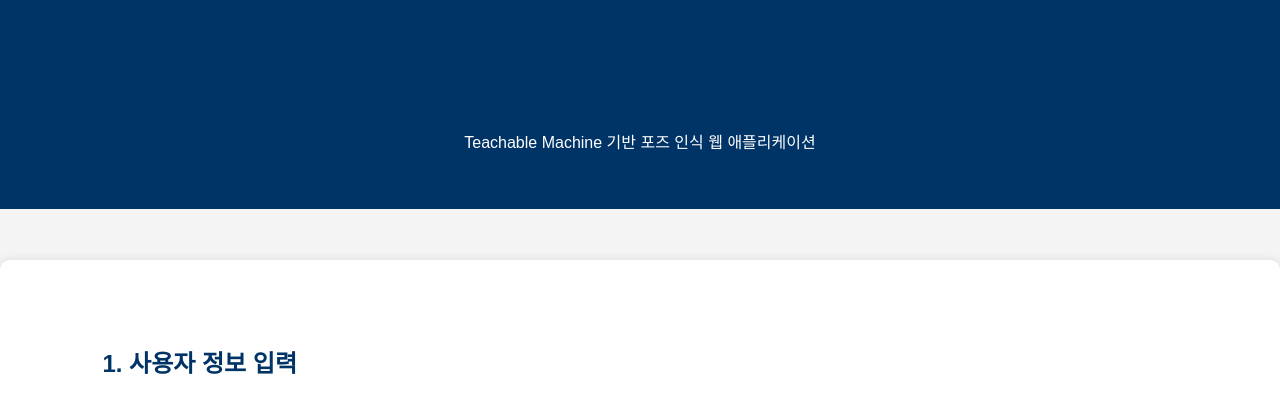
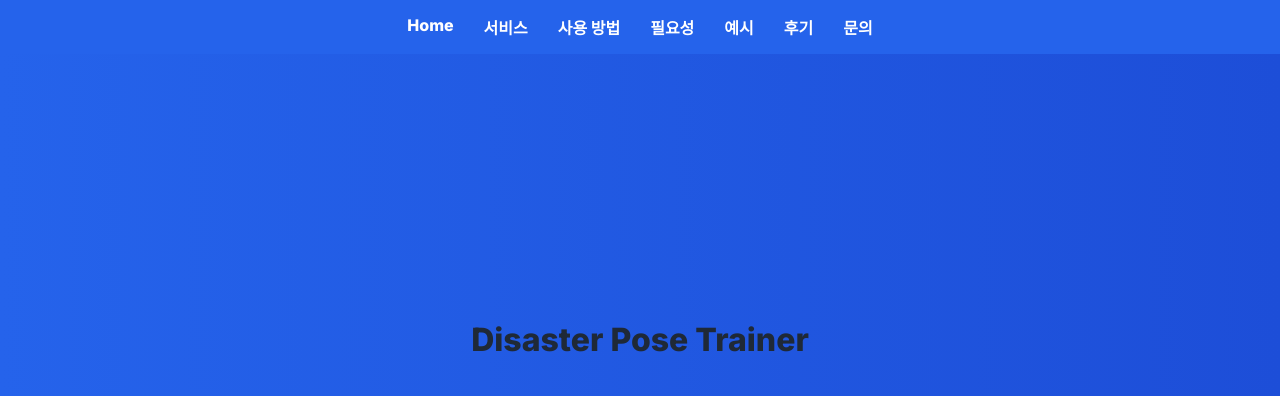
Before and after one commit to yjihyun708/safe, a Flask app: page / in a window 1280 px wide. Shown: the top 396 px of the page. Run offline with Flask 3, Linux system fonts and the light colour scheme; some libraries are stand-ins or nearby versions.

Commit message:
css 1차

```diff
--- a/app.py
+++ b/app.py
@@ -12,9 +12,14 @@ app = Flask(__name__)
 def index():
     return render_template('index.html')
 
+@app.route("/main")
+def main():
+    return render_template("main.html")
+
 @app.route('/action', methods=['GET'])
 def action():
     index = request.args.get('index')
+    print(f"동작 인식됨: {index}")
     # print(f"[INFO] Received index: {index}")
 
     # time.sleep(2)  # 포커스 전환 시간
@@ -30,7 +35,8 @@ def action():
     else:
         return "Invalid index", 400
 
-    return f"Action {index} executed", 200
+    return "ok"
+    # return f"Action {index} executed", 200
 
 # if __name__ == '__main__':
 #     public_url = ngrok.connect(5000)
--- a/templates/index.html
+++ b/templates/index.html
@@ -3,108 +3,288 @@
 <head>
   <meta charset="UTF-8">
   <meta name="viewport" content="width=device-width, initial-scale=1.0">
-    <title>재난 대비 포즈 훈련</title>
-    <link rel="stylesheet" href="https://cdnjs.cloudflare.com/ajax/libs/font-awesome/6.0.0/css/all.min.css">
+  <title>Disaster Pose Trainer</title>
+  <link href="https://fonts.googleapis.com/css2?family=Inter:wght@400;600;800&display=swap" rel="stylesheet">
   <style>
+    * { box-sizing: border-box; }
     body {
-            font-family: 'Arial', sans-serif;
+      font-family: 'Inter', sans-serif;
       margin: 0;
-            padding: 0;
-            background-color: #f4f4f4;
+      background-color: #f9fafb;
+      scroll-behavior: smooth;
     }
-        header, section, footer {
-            padding: 5vw 8vw;
-            margin: auto;
+    nav {
+      position: fixed;
+      top: 0;
+      width: 100%;
+      background-color: #2563eb;
+      color: white;
+      display: flex;
+      justify-content: center;
+      gap: 30px;
+      padding: 15px;
+      z-index: 1000;
     }
-        header {
-            background: #003366;
+    nav a {
+      color: white;
+      text-decoration: none;
+      font-weight: bold;
+    }
+    section {
+      max-width: 1080px;
+      margin: 0 auto;
+      padding: 80px 20px;
+    }
+    h1, h2 {
+      color: #1f2937;
+    }
+    .intro {
+      display: flex;
+      flex-direction: column;
+      align-items: center;
+      justify-content: center;
+      height: 100vh;
+      background: linear-gradient(to right, #2563eb, #1d4ed8);
       color: white;
       text-align: center;
-            padding-top: 40px;
-            padding-bottom: 40px;
+      padding-top: 60px;
     }
-        section {
+    .intro input {
+      padding: 12px;
+      font-size: 1rem;
+      border-radius: 8px;
+      border: none;
+      margin-top: 20px;
+      width: 300px;
+    }
+    .intro button {
+      padding: 12px 24px;
+      margin-top: 16px;
+      font-size: 1rem;
+      background: #1e40af;
+      border: none;
+      color: white;
+      border-radius: 8px;
+      cursor: pointer;
+    }
+    canvas {
+      border-radius: 8px;
       background: white;
-            margin-top: 4vw;
-            border-radius: 10px;
-            box-shadow: 0 0 10px rgba(0,0,0,0.1);
+      margin-top: 20px;
+      box-shadow: 0 4px 12px rgba(0,0,0,0.1);
     }
-        h1, h2 {
-            color: #003366;
+    #label-container div {
+      font-size: 1rem;
+      color: #374151;
     }
-        img {
+    img.responsive {
       width: 100%;
+      max-width: 600px;
       height: auto;
-            border-radius: 10px;
+      display: block;
+      margin: 20px auto;
     }
     footer {
-            background: #003366;
+      background-color: #1f2937;
       color: white;
       text-align: center;
-            padding: 20px 0;
-            margin-top: 40px;
+      padding: 30px 0;
     }
-        @media screen and (max-width: 768px) {
-            header, section {
-                padding: 6vw;
+    .review-form textarea {
+      width: 100%;
+      padding: 10px;
+      margin-top: 10px;
+      border-radius: 8px;
+      border: 1px solid #ccc;
+      resize: vertical;
+      min-height: 80px;
     }
-            h1 {
-                font-size: 6vw;
-            }
-            h2 {
-                font-size: 5vw;
-            }
+    .review-form button {
+      background-color: #2563eb;
+      color: white;
+      padding: 10px 20px;
+      margin-top: 10px;
+      border: none;
+      border-radius: 8px;
+      cursor: pointer;
     }
   </style>
 </head>
 <body>
-    <header>
-        <h1>재난 대비 포즈 인식 훈련</h1>
-        <p>Teachable Machine 기반 포즈 인식 웹 애플리케이션</p>
-    </header>
+  <nav>
+    <a href="#intro">Home</a>
+    <a href="#core-service">서비스</a>
+    <a href="#how-it-works">사용 방법</a>
+    <a href="#why-needed">필요성</a>
+    <a href="#examples">예시</a>
+    <a href="#reviews">후기</a>
+    <a href="#contact">문의</a>
+  </nav>
 
-    <section id="home">
-        <h2>1. 사용자 정보 입력</h2>
-        <img src="{{ url_for('static', filename='1_user_input.png') }}" alt="사용자 정보 입력">
-    </section>
+  <div class="intro" id="intro">
+    <h1>Disaster Pose Trainer</h1>
+    <p>AI 포즈 인식을 통한 재난 훈련 시뮬레이션</p>
+    <input type="text" id="tm_model_key" placeholder="Teachable Machine 모델 키 입력"/>
+    <button onclick="scrollToMain()">훈련 시작하기</button>
+  </div>
 
-    <section id="service">
+  <section id="core-service">
     <h2>2. 핵심 서비스</h2>
-        <p>Teachable Machine의 포즈 인식 기술을 활용하여 재난 상황에서의 반응 훈련을 가능하게 합니다.</p>
-        <img src="{{ url_for('static', filename='2_core_service.png') }}" alt="핵심 서비스">
+    <p>Teachable Machine 기반 포즈 인식으로 재난 대응 훈련 동작을 실시간으로 분석합니다.</p>
+    <canvas id="canvas"></canvas>
+    <div id="label-container"></div>
   </section>
 
   <section id="how-it-works">
-        <h2>3. 사용 방법과 원리</h2>
-        <p>1단계: 모델 키 입력 → 2단계: 웹캠 인식 시작 → 3단계: 인식 결과 확인 및 키 입력 전송</p>
-        <img src="{{ url_for('static', filename='3_how_it_works.png') }}" alt="사용 방법">
+    <h2>3. 사용 방법 및 원리</h2>
+    <p>
+      1. 사용자 정보 입력 후 '훈련 시작하기' 클릭<br>
+      2. 웹캠이 자동으로 켜지고 포즈 인식 시작<br>
+      3. 인식된 포즈 결과가 실시간으로 표시되며 서버로 전송됩니다.
+    </p>
   </section>
 
   <section id="why-needed">
     <h2>4. 왜 이 서비스가 필요한가요?</h2>
-        <p>반복적인 훈련을 위한 시뮬레이션 도구로 활용할 수 있으며, 실제 대피 훈련의 한계를 극복할 수 있습니다.</p>
-        <img src="{{ url_for('static', filename='4_why_needed.png') }}" alt="필요성 설명">
+    <p>
+      실제 재난은 자주 일어나지 않아 훈련이 부족한 경우가 많습니다.<br>
+      본 시스템은 언제 어디서나 반복 가능한 훈련을 가능하게 하며,<br>
+      실제 위기 상황에서의 대처 능력을 향상시킬 수 있도록 돕습니다.
+    </p>
   </section>
 
   <section id="examples">
-        <h2>5. 사용 예시 및 사례</h2>
-        <p>포즈를 취하면 해당 동작이 인식되어 실시간으로 키보드 입력으로 전송됩니다.</p>
-        <img src="{{ url_for('static', filename='5_example.png') }}" alt="사용 예시">
+    <h2>5. 사용 예시</h2>
+    <p>포즈 인식 훈련 중 사용자의 실제 동작이 아래에 표시됩니다. (웹캠 캡처 이미지)</p>
+    <canvas id="snapshot" width="300" height="300" style="border-radius: 10px; display:block; margin:auto; border:1px solid #ccc;"></canvas>
   </section>
 
   <section id="reviews">
-        <h2>6. 사용 후기</h2>
-        <img src="{{ url_for('static', filename='6_reviews.png') }}" alt="사용 후기">
+    <h2>6. 사용자 후기</h2>
+    <p>여러분의 사용 후기를 남겨주세요!</p>
+    <form class="review-form" onsubmit="submitReview(event)">
+      <textarea id="reviewText" placeholder="여기에 후기를 입력해주세요..."></textarea>
+      <button type="submit">후기 제출</button>
+    </form>
+    <div id="review-list" style="margin-top:20px;"></div>
   </section>
 
   <section id="contact">
     <h2>7. 문의처</h2>
-        <p><strong>개발자:</strong> 장덕진<br><strong>이메일:</strong> jdj931013@ptsaebit.es.kr</p>
-        <img src="{{ url_for('static', filename='7_contact.png') }}" alt="문의처">
+    <p>
+      개발자: 장덕진<br>
+      이메일: jdj931013@ptsaebit.es.kr
+    </p>
   </section>
 
   <footer>
-        <p>&copy; 2025 Disaster Pose Trainer. All rights reserved.</p>
+    &copy; 2025 Disaster Pose Trainer. All rights reserved.
   </footer>
+
+  <script src="https://cdn.jsdelivr.net/npm/@tensorflow/tfjs@1.3.1/dist/tf.min.js"></script>
+  <script src="https://cdn.jsdelivr.net/npm/@teachablemachine/pose@0.8/dist/teachablemachine-pose.min.js"></script>
+  <script>
+    function scrollToMain() {
+      const key = document.getElementById("tm_model_key").value.trim();
+      if (!key || key.length < 8) {
+        alert("유효한 모델 키를 입력해주세요 (8자 이상).");
+        return;
+      }
+      sessionStorage.setItem("modelKey", key);
+      document.getElementById("core-service").scrollIntoView({ behavior: 'smooth' });
+      setTimeout(init, 800);
+    }
+
+    let model, webcam, ctx, labelContainer, maxPredictions;
+
+    async function init() {
+      const tm_model_key = sessionStorage.getItem("modelKey");
+      const URL = `https://teachablemachine.withgoogle.com/models/${tm_model_key}/`;
+      const modelURL = URL + "model.json";
+      const metadataURL = URL + "metadata.json";
+
+      model = await tmPose.load(modelURL, metadataURL);
+      maxPredictions = model.getTotalClasses();
+
+      const size = 300;
+      webcam = new tmPose.Webcam(size, size, true);
+      await webcam.setup();
+      await webcam.play();
+      window.requestAnimationFrame(loop);
+
+      const canvas = document.getElementById("canvas");
+      canvas.width = size;
+      canvas.height = size;
+      ctx = canvas.getContext("2d");
+      labelContainer = document.getElementById("label-container");
+      labelContainer.innerHTML = "";
+      for (let i = 0; i < maxPredictions; i++) {
+        labelContainer.appendChild(document.createElement("div"));
+      }
+    }
+
+    async function loop() {
+      webcam.update();
+      await predict();
+      window.requestAnimationFrame(loop);
+
+      // snapshot 캡처
+      const snapCanvas = document.getElementById('snapshot');
+      const snapCtx = snapCanvas.getContext("2d");
+      snapCtx.drawImage(webcam.canvas, 0, 0, snapCanvas.width, snapCanvas.height);
+    }
+
+    var prev_action_time = new Date().getTime();
+
+    async function predict() {
+      const { pose, posenetOutput } = await model.estimatePose(webcam.canvas);
+      const prediction = await model.predict(posenetOutput);
+
+      let action_index = -1;
+      let action_prop = -1;
+
+      for (let i = 0; i < maxPredictions; i++) {
+        const classPrediction = prediction[i].className + ": " + prediction[i].probability.toFixed(2);
+        if (prediction[i].probability > action_prop) {
+          action_prop = prediction[i].probability;
+          action_index = i;
+        }
+        labelContainer.childNodes[i].innerHTML = classPrediction;
+      }
+
+      const cur_action_time = new Date().getTime();
+      const diff_time = cur_action_time - prev_action_time;
+
+      if (diff_time > 200) {
+        prev_action_time = cur_action_time;
+        sendAction(action_index);
+      }
+
+      drawPose(pose);
+    }
+
+    async function sendAction(action_index) {
+      await fetch('/action?index=' + action_index);
+    }
+
+    function drawPose(pose) {
+      if (webcam.canvas && pose) {
+        ctx.drawImage(webcam.canvas, 0, 0);
+        const minPartConfidence = 0.5;
+        tmPose.drawKeypoints(pose.keypoints, minPartConfidence, ctx);
+        tmPose.drawSkeleton(pose.keypoints, minPartConfidence, ctx);
+      }
+    }
+
+    function submitReview(event) {
+      event.preventDefault();
+      const text = document.getElementById("reviewText").value;
+      if (!text) return alert("후기를 입력해주세요!");
+      const div = document.createElement("div");
+      div.textContent = `✅ ${text}`;
+      document.getElementById("review-list").appendChild(div);
+      document.getElementById("reviewText").value = "";
+    }
+  </script>
 </body>
 </html>
```
Also changed, not shown: templates/main.html (added, +108 -0 lines). Lines whose indentation alone changed are shown as unchanged.
